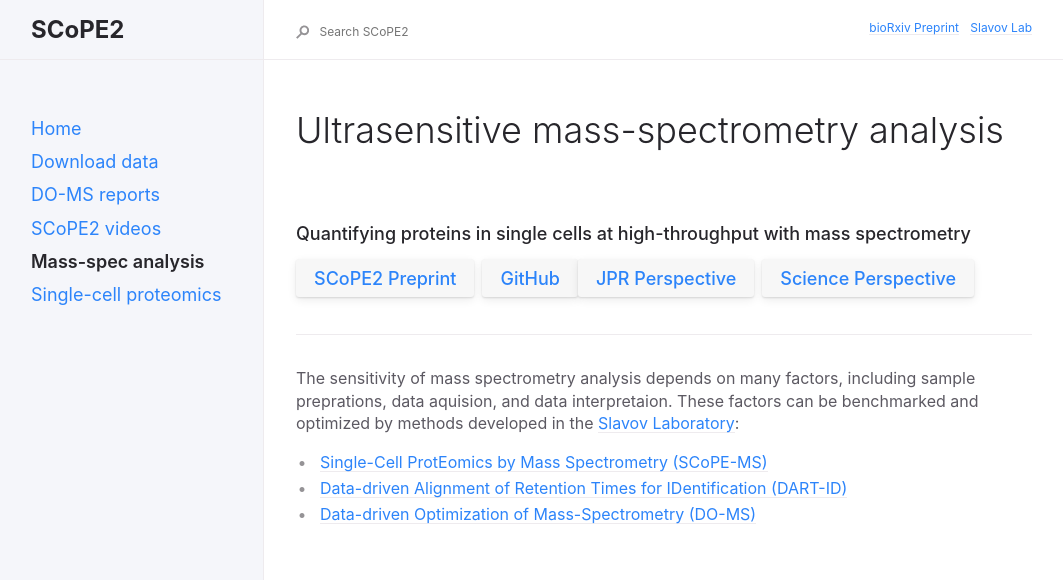
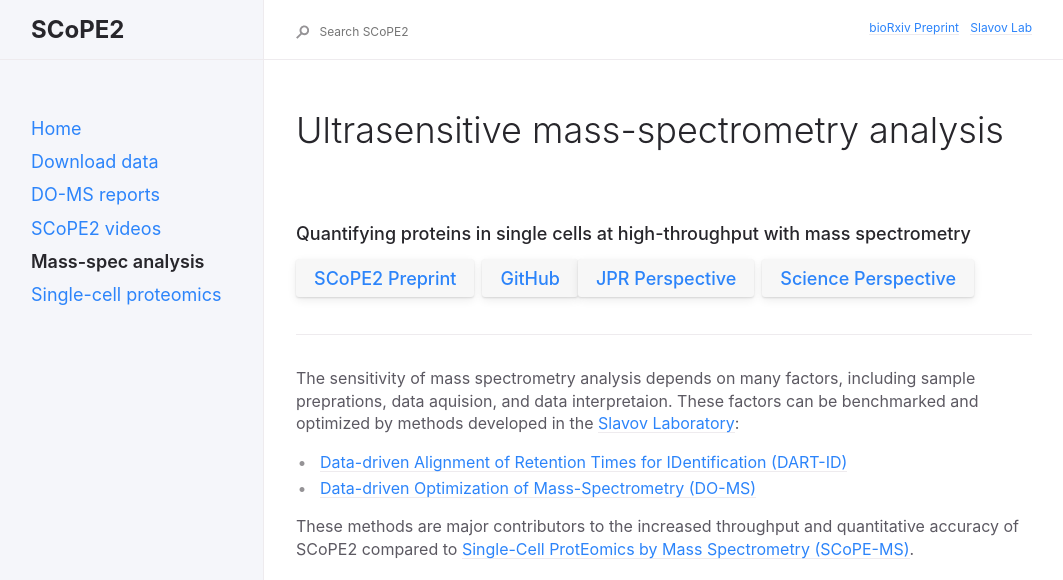
Before and after one commit to SlavovLab/SCoPE2, a Jekyll site: the page built from docs/mass-spec/sensitive-mass-spectrometry-analysis.md, in a window 1280 px wide. Shown: the top 580 px of the page, without its empty margins (92-1155 px from the left). Built offline with Jekyll 4.4.1, drawn with Linux system fonts in a browser that asks for light colours; grey boxes are pictures that could not be loaded.

Commit message:
Update sensitive-mass-spectrometry-analysis.md

```diff
--- a/docs/mass-spec/sensitive-mass-spectrometry-analysis.md
+++ b/docs/mass-spec/sensitive-mass-spectrometry-analysis.md
@@ -21,11 +21,10 @@ permalink: mass-spec/sensitive-mass-spectrometry-analysis
 
 The sensitivity of mass spectrometry analysis depends on many factors, including sample preprations, data aquision, and data interpretaion. These factors can be benchmarked and optimized by methods developed in the [Slavov Laboratory](http://slavovlab.net):
 
-* [Single-Cell ProtEomics by Mass Spectrometry (SCoPE-MS)](http://slavovlab.net/2016_SCoPE-MS/index.html)
 * [Data-driven Alignment of Retention Times for IDentification (DART-ID)](https://dart-id.slavovlab.net)
 * [Data-driven Optimization of Mass-Spectrometry (DO-MS)](https://do-ms.slavovlab.net)
 
-
+These methods are major contributors to the increased throughput and quantitative accuracy of SCoPE2 compared to [Single-Cell ProtEomics by Mass Spectrometry (SCoPE-MS)](http://slavovlab.net/2016_SCoPE-MS/index.html).
 
 &nbsp;
 
```
